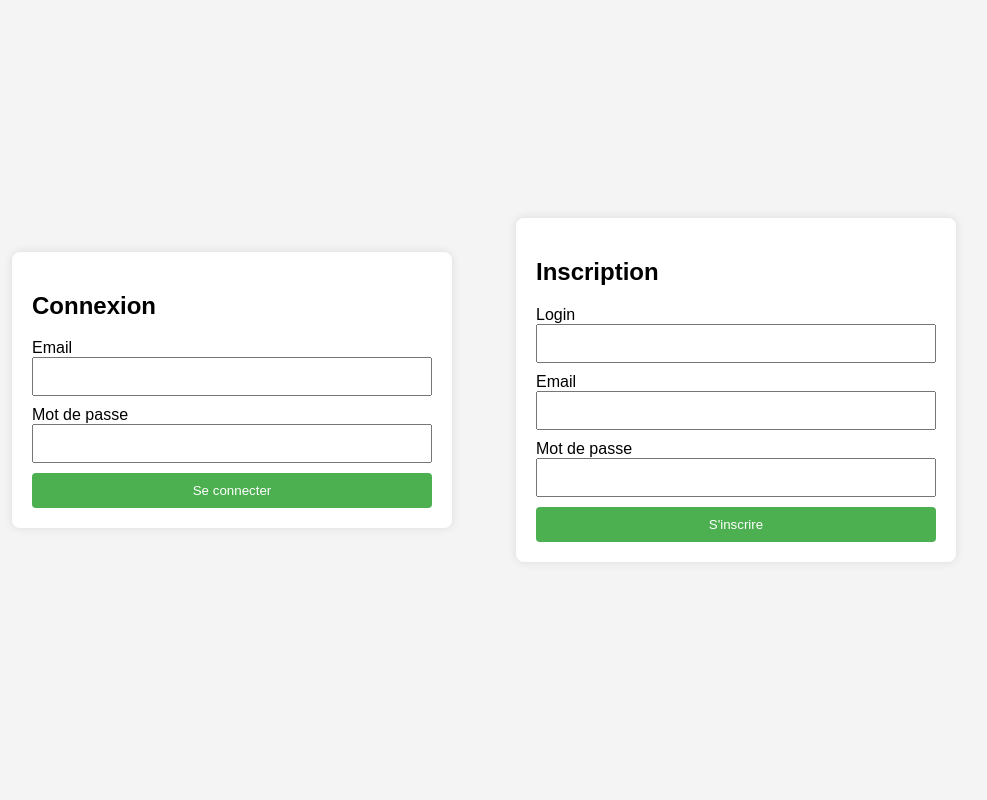
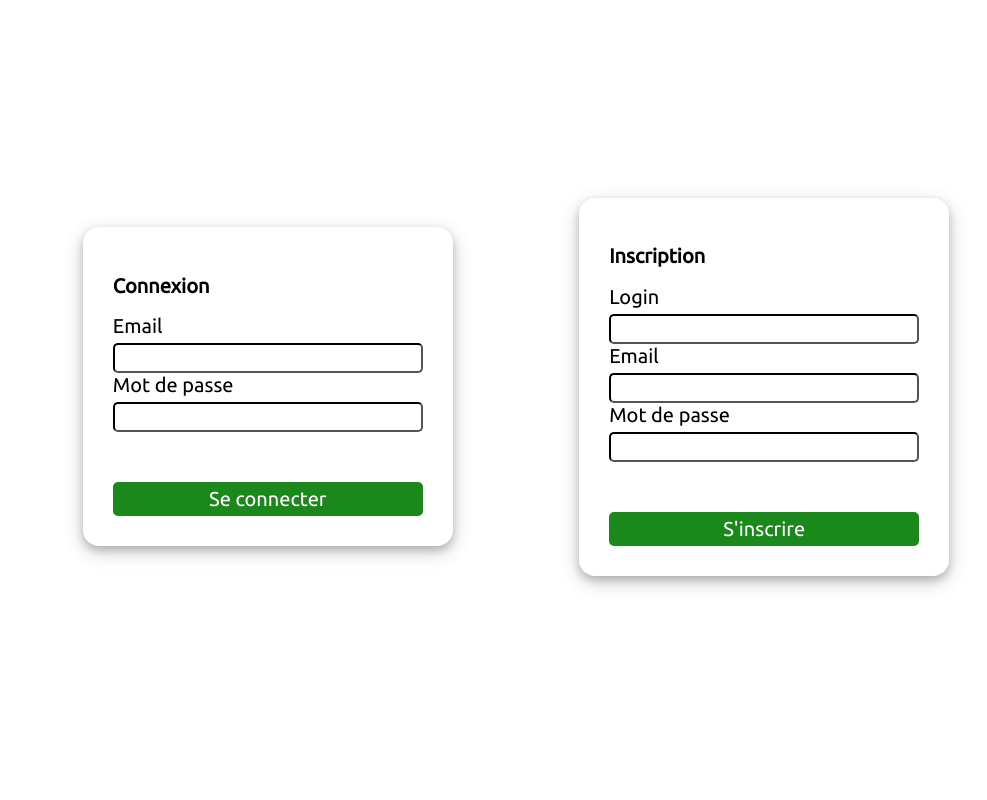
Before and after one commit to Guamss/clicker, a Flask app: page /login in a window 1280 px wide. Shown: the whole page, without its empty margins (124-1111 px from the left). Run offline with Flask 3, Linux system fonts and the light colour scheme.

Commit message:
update css

```diff
--- a/static/styles.css
+++ b/static/styles.css
@@ -1,56 +1,51 @@
-body {
-    font-family: Arial, sans-serif;
-    background-color: #f4f4f4;
-    margin: 0;
-    padding: 0;
-    display: flex;
-    justify-content: center;
-    align-items: center;
-    height: 100vh;
+*
+{
+    font-family: "Ubuntu";
+    font-size:20px;
 }
 
-form {
-    background-color: #fff;
-    padding: 20px;
-    border-radius: 8px;
-    box-shadow: 0 0 10px rgba(0, 0, 0, 0.1);
-    max-width: 400px;
-    width: 100%;
-    margin-bottom: 20px;
+div.form_div
+{
+    display: flex;
+    flex-direction: row;
+    align-items: center;
+    justify-content: center;
 }
 
-form + form {
-    margin-left: 5%;
-    margin-right: 5%;
+form
+{
+    display: flex;
+    flex-direction: column;
+    margin-right:5%;
+    margin-left:5%;
+    padding:30px;
+    border-radius: 16px;
+    box-shadow: 0 4px 8px 0 rgba(0, 0, 0, 0.2), 0 6px 20px 0 rgba(0, 0, 0, 0.19);
+    margin-top:15%;
 }
 
-.error
+input
 {
-    color:red;
+    border-radius: 5px;
+    border-color:black;
 }
 
-.validate
+button
 {
-    color:green;
+    border-radius: 5px;
+    border:none;
+    background-color:rgb(27, 136, 27);
+    color:white;
+    margin-top:50px;
+    padding:5px
 }
 
-input {
-    width: 100%;
-    padding: 10px;
-    margin-bottom: 10px;
-    box-sizing: border-box;
+label
+{
+    margin-bottom: 5px;
 }
 
-button {
-    background-color: #4caf50;
-    color: #fff;
-    padding: 10px;
-    border: none;
-    border-radius: 4px;
-    cursor: pointer;
-    width: 100%;
+button:hover
+{
+    cursor:pointer;
 }
-
-button:hover {
-    background-color: #45a049;
-}
--- a/templates/index.html
+++ b/templates/index.html
@@ -1,6 +1,7 @@
 <!DOCTYPE html>
 <html lang="fr">
 <head>
+    <link href='https://fonts.googleapis.com/css?family=Ubuntu' rel='stylesheet'>
     <meta charset="UTF-8">
     <link rel="stylesheet" href="{{ url_for('static', filename= 'styles.css') }}">
     <meta name="viewport" content="width=device-width, initial-scale=1.0">
--- a/templates/login.html
+++ b/templates/login.html
@@ -1,12 +1,14 @@
 <!DOCTYPE html>
 <html lang="fr">
 <head>
+    <link href='https://fonts.googleapis.com/css?family=Ubuntu' rel='stylesheet'>
     <meta charset="UTF-8">
     <link rel="stylesheet" href="{{ url_for('static', filename= 'styles.css') }}">
     <meta name="viewport" content="width=device-width, initial-scale=1.0">
     <title>Authentification</title>
 </head>
 <body>
+    <div class="form_div">
         {% with messages = get_flashed_messages(with_categories=true) %}
             {% if messages %}
                 {% for category, message in messages %}
@@ -34,5 +36,6 @@
             <input type="password" id="registerPassword" name="registerPassword" required>
             <button type="submit">S'inscrire</button>
         </form>
+    </div>
 </body>
 </html>
```
Also changed, not shown: app.py (renamed from main.py), database.db. Lines whose indentation alone changed are shown as unchanged.
